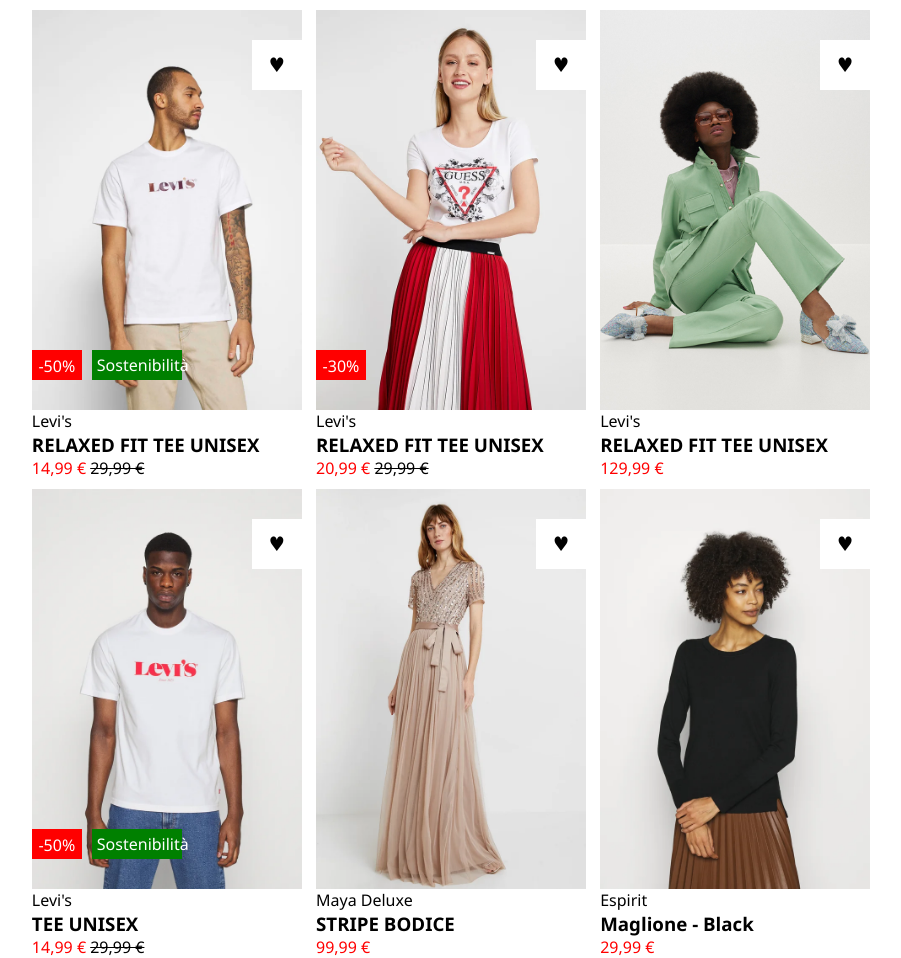
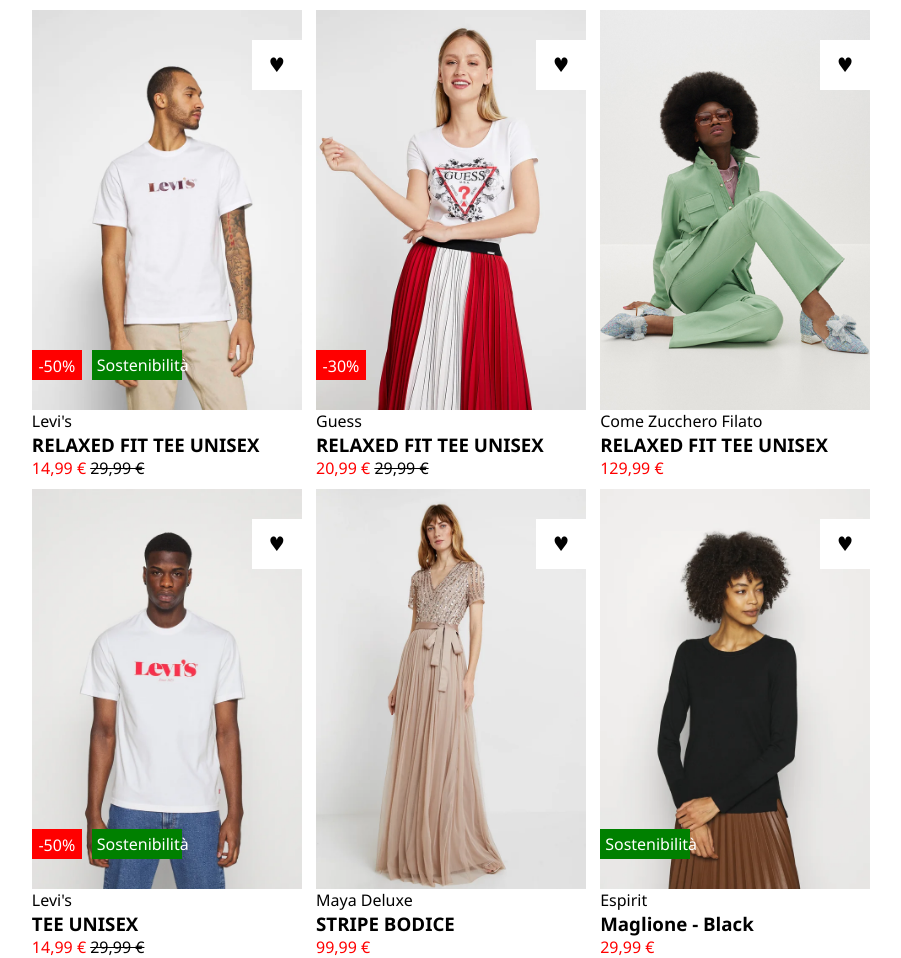
Before and after one commit to Davide1786/htmlcss-shop, a plain HTML site: page index.html in a window 1280 px wide. Shown: the whole page, without its empty margins (194-1095 px from the left). Drawn offline with Linux system fonts and the light colour scheme.

Commit message:
Correzione titoli paragrafi finale

```diff
--- a/css/style.css
+++ b/css/style.css
@@ -103,4 +103,18 @@ img {
     font-family:'Segoe UI', Tahoma, Geneva, Verdana, sans-serif
 }
 
+.slogan1 {
+    background-color: green;
+    color: white;
+    width: 90px;
+    height: 30px;
+    padding: 5px;
+    position: absolute;
+    left: 0px;
+    bottom: 30px;
+    text-align: center;
+    line-height: 20px;
+}
+
+
 /* fine main botton */
--- a/index.html
+++ b/index.html
@@ -31,7 +31,7 @@
                 <span class="icona">&hearts;</span>
                 <span class="sconto">-30%</span>
             <div class="testo">
-                <span class="marca">Levi's<span>
+                <span class="marca">Guess<span>
                 <h3>RELAXED FIT TEE UNISEX</h3>
                 <p class="red">20,99 € <span class="sbarrato">29,99 €</span></p>
             </div>
@@ -43,7 +43,7 @@
 
                 <span class="icona">&hearts;</span>
             <div class="testo">
-                <span class="marca">Levi's<span>
+                <span class="marca">Come Zucchero Filato<span>
                 <h3>RELAXED FIT TEE UNISEX</h3>
                 <p class="red">129,99 €</p>
             </div>
@@ -87,10 +87,12 @@
                <img class="foto2" src="img/6b.webp" alt="modella">
 
                <span class="icona">&hearts;</span>
+               <span class="slogan1">Sostenibilità</span>
            <div class="testo">
                <span class="marca">Espirit<span>
                <h3>Maglione - Black</h3>
                <p class="red">29,99 €</p>
+
            </div>
        </div>
      </div>
```
